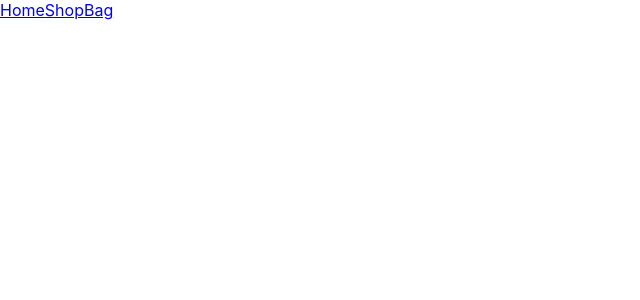
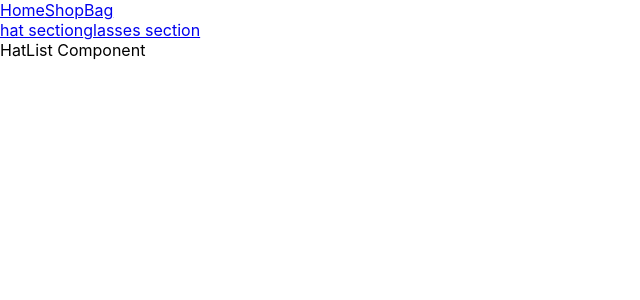
Before and after one commit to cbrainy01/Lemondrop, a React (Create React App) app: page /shop/hats in a window 1280 px wide. Shown: the top 300 px of the page, without its empty margins (0-640 px from the left). Built offline with nearby package versions, Linux system fonts and the light colour scheme; data requests are answered from the project's data file.

Commit message:
create routes for shop component

```diff
--- a/src/components/App.js
+++ b/src/components/App.js
@@ -28,7 +28,7 @@ function App() {
     <div>
       <Navbar/>
       <Switch>
-        <Route exact path="/shop">
+        <Route path="/shop">
           <Shop hats={hats} glasses={glasses}/>
         </Route>
         <Route exact path="/bag"><div><Bag/></div></Route>
--- a/src/components/Bag.js
+++ b/src/components/Bag.js
@@ -3,7 +3,7 @@ import React from 'react'
 function Bag() {
     return (
         <div>
-
+            Bag component
         </div>
     )
 }
--- /dev/null
+++ b/src/components/GlassesList.js
@@ -0,0 +1,11 @@
+import React from 'react'
+
+function GlassesList({glasses}) {
+    return (
+        <div>
+            glasseslist component
+        </div>
+    )
+}
+
+export default GlassesList
--- a/src/components/HatList.js
+++ b/src/components/HatList.js
@@ -1,9 +1,9 @@
 import React from 'react'
 
-function HatList() {
+function HatList({hats}) {
     return (
         <div>
-
+            HatList Component
         </div>
     )
 }
--- a/src/components/Navbar.js
+++ b/src/components/Navbar.js
@@ -1,5 +1,6 @@
 import React from 'react'
 import { NavLink } from 'react-router-dom'
+
 function Navbar() {
     return (
         <div>
--- a/src/components/Shop.js
+++ b/src/components/Shop.js
@@ -1,13 +1,30 @@
 import React from 'react'
 import { useRouteMatch } from 'react-router'
+import { Route } from "react-router-dom"
+import GlassesList from './GlassesList';
+import HatList from './HatList';
+import { NavLink } from 'react-router-dom'
+
 
 function Shop({hats, glasses}) {
     //split screen with half being a link to hats and other half being link to glasses
+   const match = useRouteMatch();
     return (
         <div>
-
+            <NavLink to="/shop/hats">hat section</NavLink>
+            <NavLink to={`${match.url}/glasses`}>glasses section</NavLink>
+           <Route path={'/shop/hats'}>
+                <HatList hats={hats}/>
+           </Route>
+           <Route exact path={`${match.url}/glasses`}>
+                <GlassesList glasses={glasses}/>
+           </Route>
         </div>
     )
 }
 
 export default Shop
+
+//<NavLink to={`${match.url}/glasses`>Shop Glasses </NavLink>
+//<NavLink to={`${match.url}/hats`}>Shop Hats</NavLink>
+//<NavLink to="/shop/hats">test</NavLink>
```
